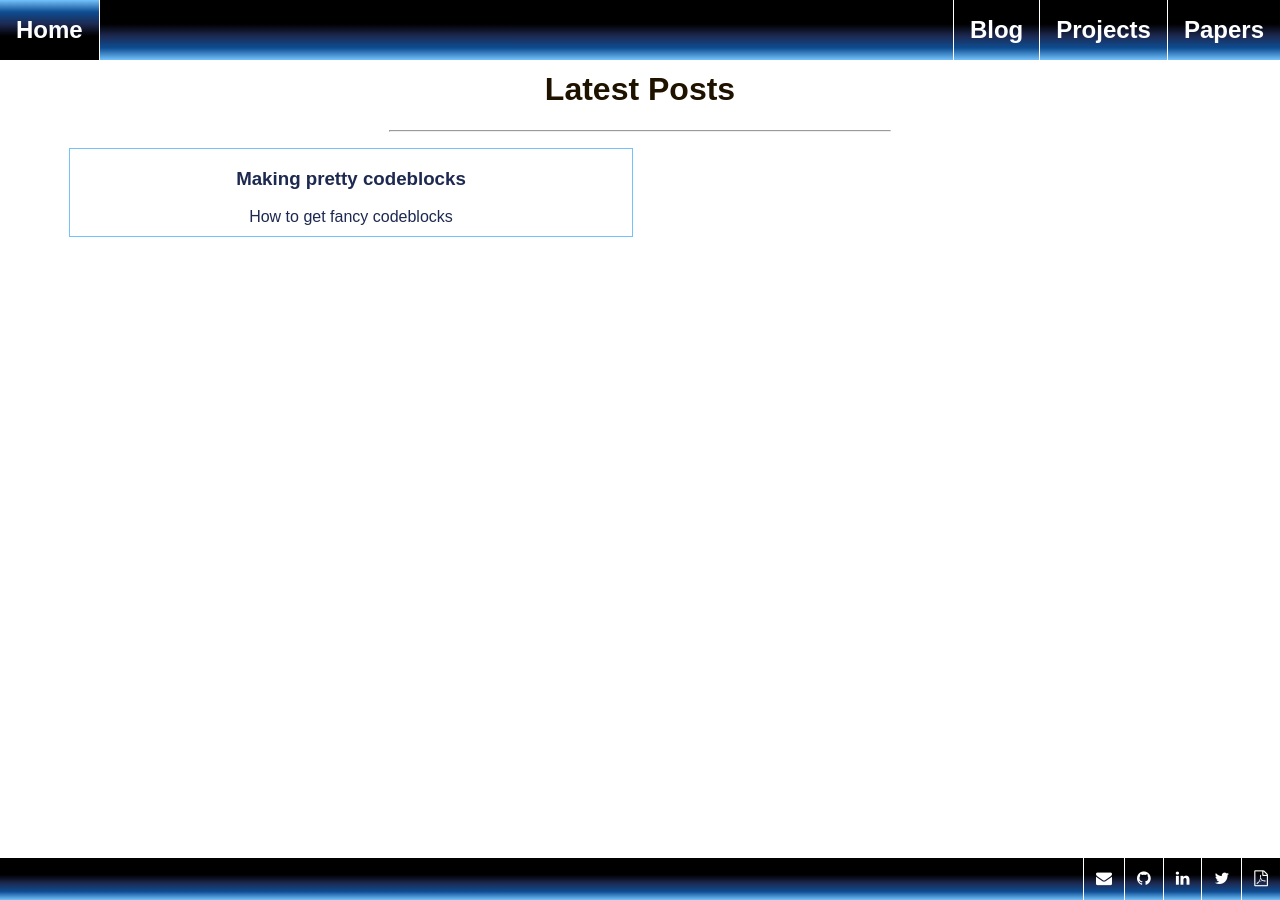
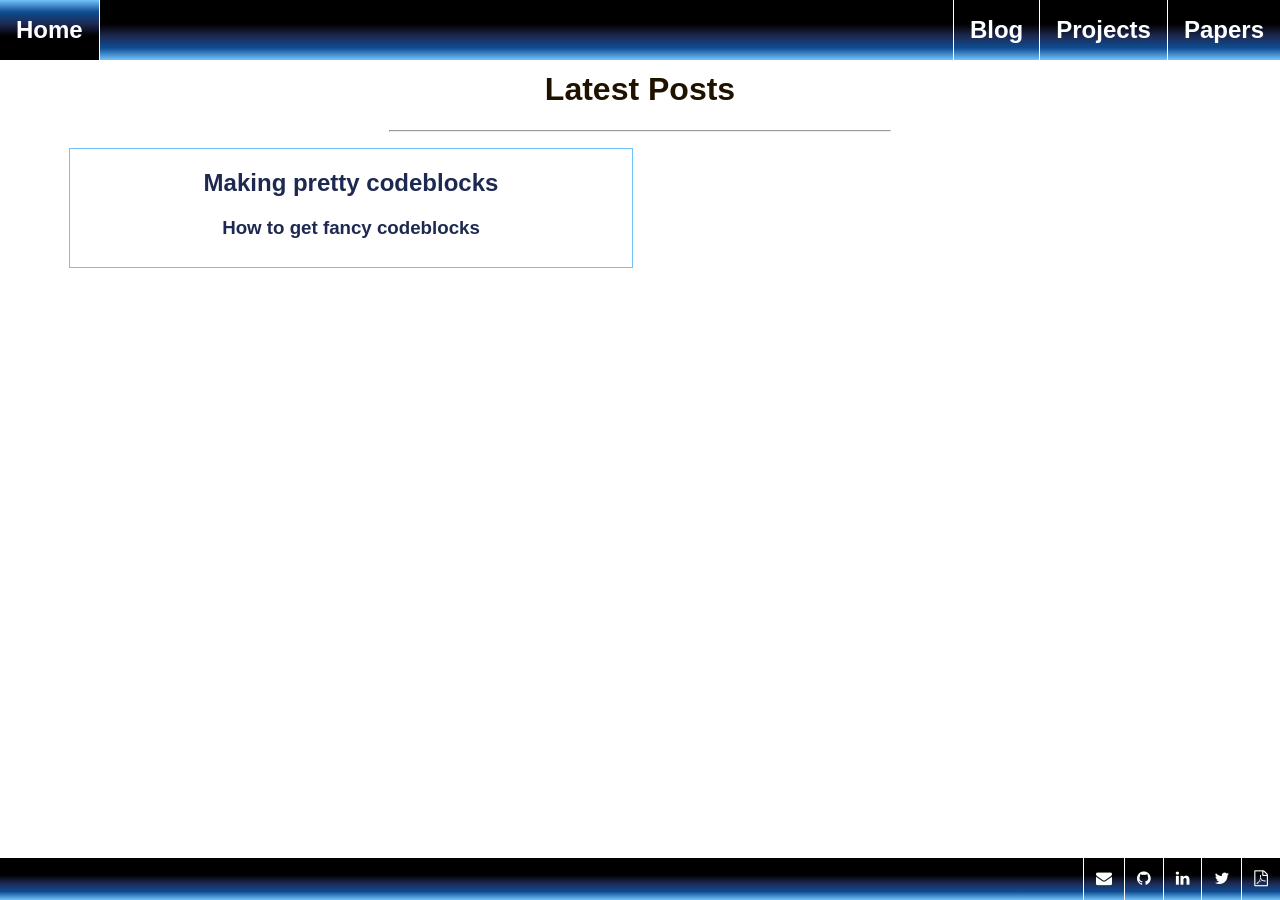
Before and after one commit to MrPop2213/MrPop2213.github.io, a Jekyll site: the page built from blog.html, in a window 1280 px wide. Built offline with Jekyll 4.4.1, drawn with Linux system fonts in a browser that asks for light colours.

Commit message:
Fixed headings

```diff
--- a/_posts/2020-10-18-codeblocks.html
+++ b/_posts/2020-10-18-codeblocks.html
@@ -6,7 +6,7 @@ description: How to get fancy codeblocks
 <p>
 I plan to have a lot of code in these blogs, so I need to figure out how to display that code in a nicely formatted way.
 </p>
-<h2>Raw HTML</h2>
+<h2 class="sub">Raw HTML</h2>
 <p>
 Let's say I want to display a small, inline block of code. In order to do that I can use the <code class="inline">&lt;code&gt;&lt;/code&gt;</code> block. If instead I want a block of code, I can use some css and classes to get:
 </p>
@@ -31,7 +31,7 @@ end
 </code>
 </pre>
 </p>
-<h2>Jekyll, Liquid, and Rouge</h2>
+<h2 class="sub">Jekyll, Liquid, and Rouge</h2>
 <p>
 So we now have a few different ways of displaying code, but they all have something in common - they're extremely ugly. In order to make these more readable we want to include some syntax highlighting. Luckily, since we are using Jekyll to create our webpage we have access to a syntax highlighter out of the box - Rouge.
 </p>
@@ -54,7 +54,7 @@ end
 <p>
 Now this is obviously much better than what we had before, and it was remarkably simple to produce! If you inspect the html of that codeblock you'll find that each distinct element (for, i, in, 1, :, 10, etc...) is wrapper in a span with a particular class. We can then use CSS to change the colour of each of those elements individually, leading us to syntax highlighting. Rouge make use of the same span classes as the popular python package pygment. As such, pygment themes can be used to theme Rouge syntax highlighting as well! I use an edited version of <a href="http://jwarby.github.io/jekyll-pygments-themes/languages/javascript.html">Monokai</a>.
 </p>
-<h2>Line Numbers &amp; Language Display</h2>
+<h2 class="sub">Line Numbers &amp; Language Display</h2>
 <p>
 Adding line numbers is quite easy, simply include <code class="inline">linenos</code> in the initial highlight call. This has a slight issue in that you are able to copy the line number, however that is easily fixed with the following CSS:
 </p>
--- a/assets/css/styles.scss
+++ b/assets/css/styles.scss
@@ -204,7 +204,7 @@ code.inline {
     display: inline;
 }
 
-h2 {
+h2.sub {
     border-bottom:1px solid {{ site.bright_colour }};
     padding-bottom:3px;
 }
--- a/blog.html
+++ b/blog.html
@@ -7,8 +7,8 @@ title: Blog
   {% for post in site.posts %}
     <li>
         <a href="{{ post.url }}" class=link>
-            <h3>{{ post.title }}</h3>
-            {{ post.description }}
+            <h2>{{ post.title }}</h2>
+            <h3>{{ post.description }}</h3>
         </a>
     </li>
   {% endfor %}
```
